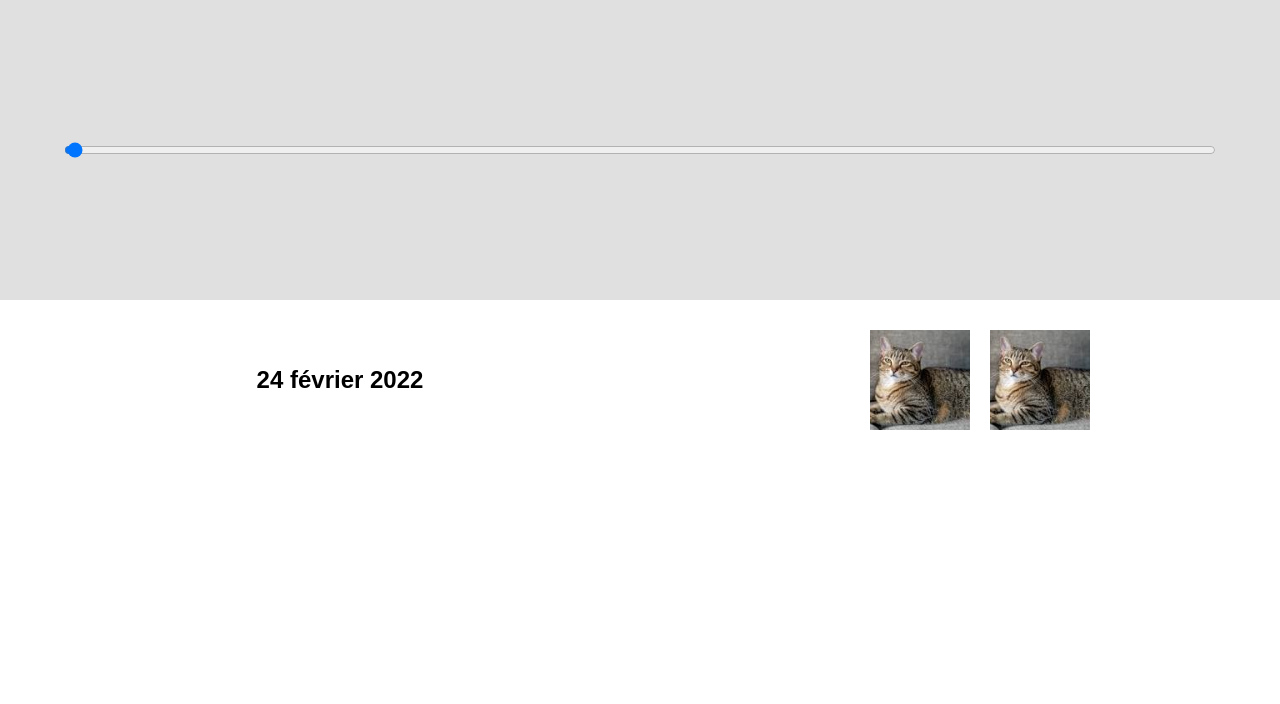
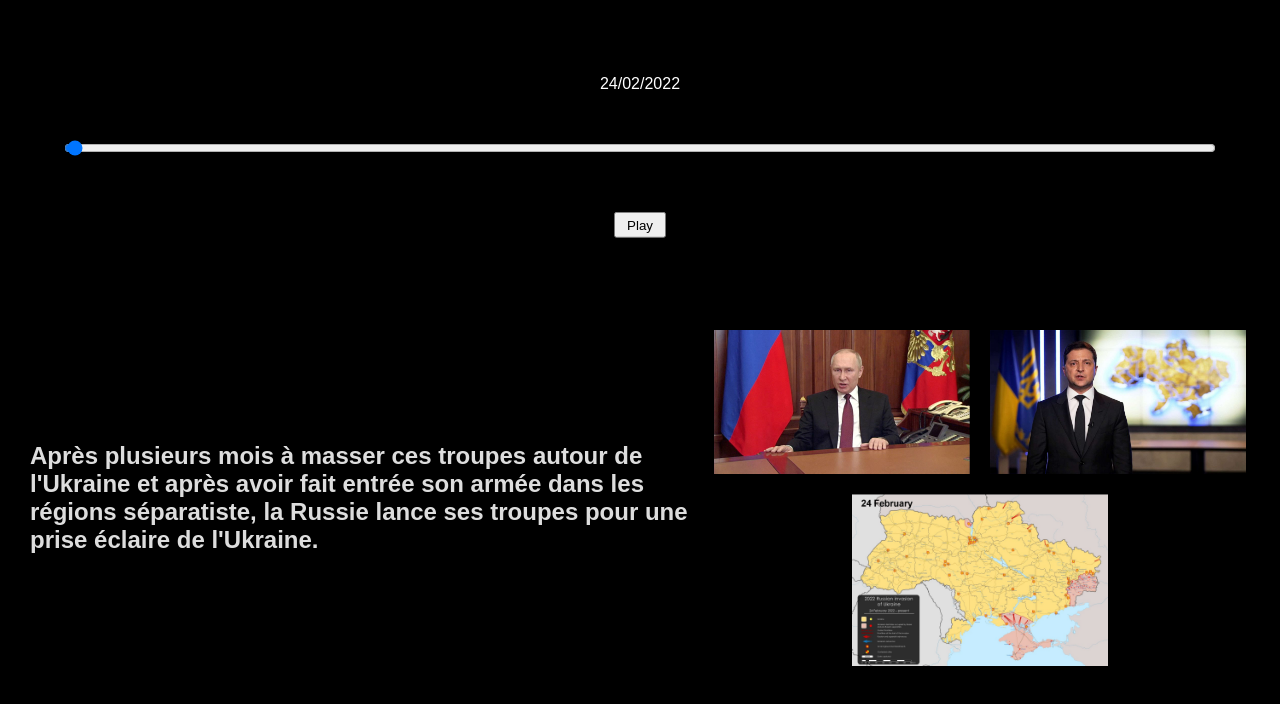
Before and after one commit to VincentDubuis/VisualDon_Projet_VincentDubuis, a website built with Parcel: page index.html in a window 1280 px wide. Shown: the top 704 px of the page. Built offline with nearby package versions, Linux system fonts and the light colour scheme.

Commit message:
Pour le slider,  une date qui suit la valeur du slider  et un bouton play qui fait avancer le slider, réglage pour la taille des images à droite dans le css

```diff
--- a/css/style.css
+++ b/css/style.css
@@ -1,6 +1,7 @@
 body {
     margin: 0;
     font-family: Arial, sans-serif;
+    background-color: #000;
 }
 
 header {
@@ -18,13 +19,23 @@ header {
 #slider {
     width: 100%;
     height: 300px;
-    background-color: #e0e0e0;
+    background-color: #000000;
     grid-column: 1 / 3;
     grid-row: 1 / 2;
     display: flex;
+    flex-direction: column;
     justify-content: center;
     align-items: center;
-    /* Ajoutez votre code pour le slider ici */
+    position: relative;
+}
+
+#slider label {
+    position: absolute;
+    top: 25%;
+    text-align: center;
+    width: 100%;
+    z-index: 1;
+    color: white;
 }
 
 #slider input {
@@ -32,16 +43,32 @@ header {
     height: 100%;
     opacity: 1;
     position: absolute;
+    bottom: 50%;
+    transform: translateY(50%);
     z-index: 1;
     cursor: pointer;
+}
+
+
+/* pour le bouton*/
+
+#slider input[type="button"] {
+    position: absolute;
+    bottom: 25%;
+    text-align: center;
+    z-index: 3;
+    width: 4vw;
+    height: 2vw;
 }
 
 #left {
     width: 100%;
     padding: 20px;
+    margin: 30px;
     grid-column: 1 / 2;
     grid-row: 2 / 3;
     position: relative;
+    color: #ddd;
 }
 
 .intro-text {
@@ -79,8 +106,8 @@ header {
 }
 
 img {
-    width: 100px;
-    height: 100px;
+    width: 20vw;
+    height: auto;
     object-fit: cover;
     margin: 10px;
 }
--- a/index.html
+++ b/index.html
@@ -57,13 +57,13 @@
         </section>
     </div>-->
     <div id="container">
+
         <div id="slider">
+            <label id="dateLabel" for="rangeInput">24/02/2022</label>
             <input type="range" id="rangeInput" min="1" max="365" value="2" />
+            <input type="button" id="playButton" value="Play" />
         </div>
         <div id="left">
-            <section id="textIntroduction0" class="intro-text">
-                <h1>24 février 2022</h1>
-            </section>
             <section id="textIntroduction1" class="intro-text">
                 <h1>Après plusieurs mois à masser ces troupes autour de l'Ukraine et après avoir fait entrée son armée dans les régions séparatiste, la Russie lance ses troupes pour une prise éclaire de l'Ukraine.</h1>
             </section>
@@ -93,8 +93,9 @@
             </section>
         </div>
         <div id="right">
-            <img src="img/cat.jpg" alt="Image 1">
-            <img src="img/cat.jpg" alt="Image 2">
+            <img src="img/PutinDeclareASpecialOperation.jpg" alt="Image 1">
+            <img src="img/zelensky_firstDay.jpg" alt="Image 2">
+            <img src="img/map_20220224.jpg" alt="Image 3">
         </div>
     </div>
 </body>
--- a/js/index.js
+++ b/js/index.js
@@ -31,6 +31,7 @@ slider.addEventListener("input", function() {
     });
 });*/
 
+
 document.addEventListener('DOMContentLoaded', function() {
     const rangeInput = document.getElementById('rangeInput');
 
@@ -42,14 +43,19 @@ document.addEventListener('DOMContentLoaded', function() {
 });
 
 document.addEventListener('DOMContentLoaded', function() {
+
+
+});
+
+document.addEventListener('DOMContentLoaded', function() {
     const rangeInput = document.getElementById('rangeInput');
     const introTexts = document.querySelectorAll('.intro-text');
 
     function showAppropriateSection(value) {
         // Définissez les plages pour les sections ici
         const ranges = [
-            { min: 1, max: 30 },
-            { min: 31, max: 42 },
+            { min: 1, max: 20 },
+            { min: 21, max: 42 },
             { min: 43, max: 54 },
             { min: 55, max: 66 },
             { min: 67, max: 99 },
@@ -74,8 +80,51 @@ document.addEventListener('DOMContentLoaded', function() {
     rangeInput.addEventListener('input', function() {
         const inputValue = parseInt(this.value);
         showAppropriateSection(inputValue);
+        //Change le texte du label ayant l'id dateLabel en fonction de la valeur du rangeInput pour afficher une date
+        document.getElementById('dateLabel').innerHTML = getDateFromDayNumber(inputValue);
     });
 
     // Affichez la section appropriée au chargement de la page
     showAppropriateSection(parseInt(rangeInput.value));
+
+    let isPlaying = false;
+    let interval;
+    const playButton = document.querySelector("#playButton");
+
+    function togglePlay() {
+
+        if (isPlaying) {
+            console.log("Paused");
+            clearInterval(interval);
+            playButton.value = "Play";
+        } else {
+            interval = setInterval(function() {
+                // Code à exécuter pendant la lecture
+                rangeInput.value = parseInt(rangeInput.value) + 1;
+                const event = new Event("input");
+                rangeInput.dispatchEvent(event);
+                if (rangeInput.value >= 365) {
+                    clearInterval(interval);
+                    playButton.value = "Play";
+                }
+            }, 500);
+            console.log("Playing");
+            playButton.value = "Pause";
+        }
+        isPlaying = !isPlaying;
+    }
+    playButton.addEventListener("click", togglePlay);
 });
+
+
+function getDateFromDayNumber(dayNumber) {
+    const startDate = new Date(2022, 1, 24); // 24 février 2022
+    startDate.setDate(startDate.getDate() + dayNumber - 1);
+
+    const day = startDate.getDate().toString().padStart(2, '0');
+    const month = (startDate.getMonth() + 1).toString().padStart(2, '0');
+    const year = startDate.getFullYear();
+
+    const newDate = `${day}/${month}/${year}`
+    return newDate;
+}
```
Also changed, not shown: img/17 mars 2022.jpg (added), img/7 avril 2022.jpg (added), img/PutinDeclareASpecialOperation.jpg (added), img/map_20220224.jpg (added), img/zelensky_firstDay.jpg (added), 1 other file.
